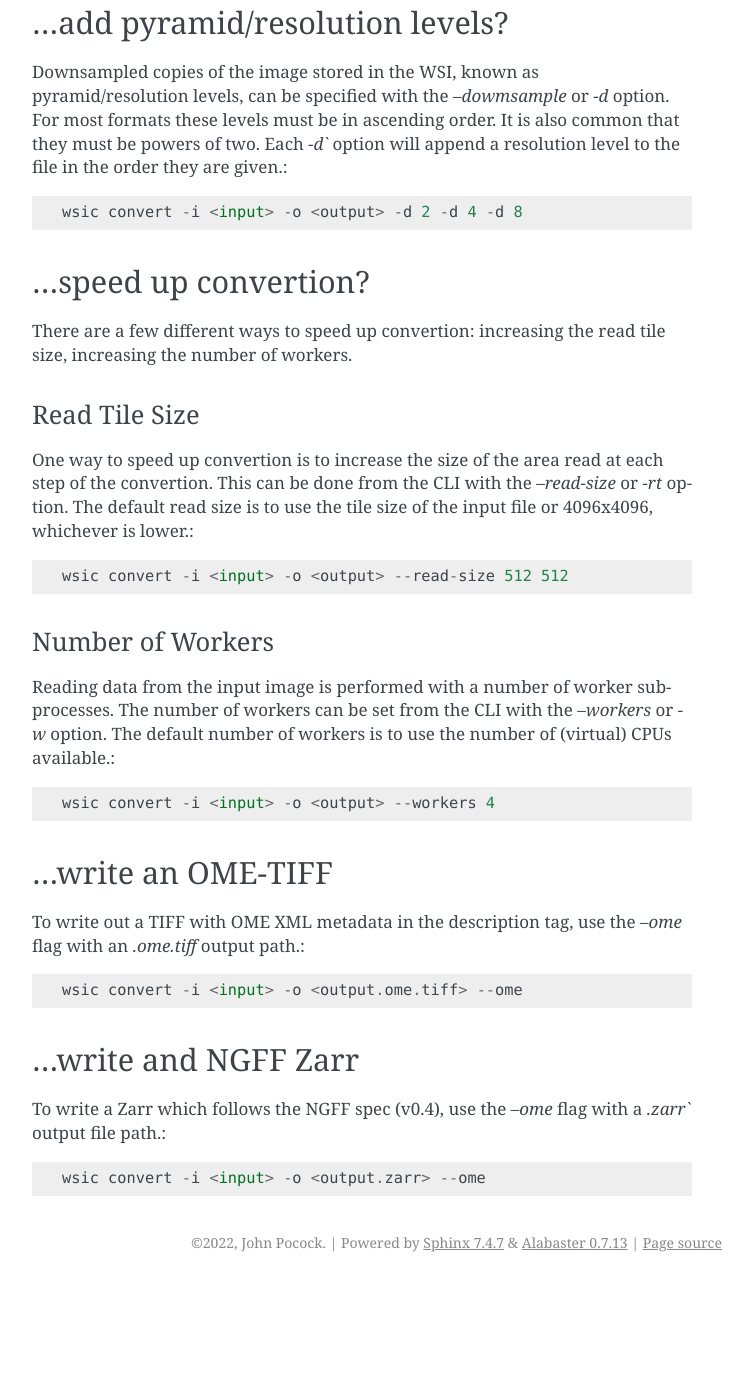
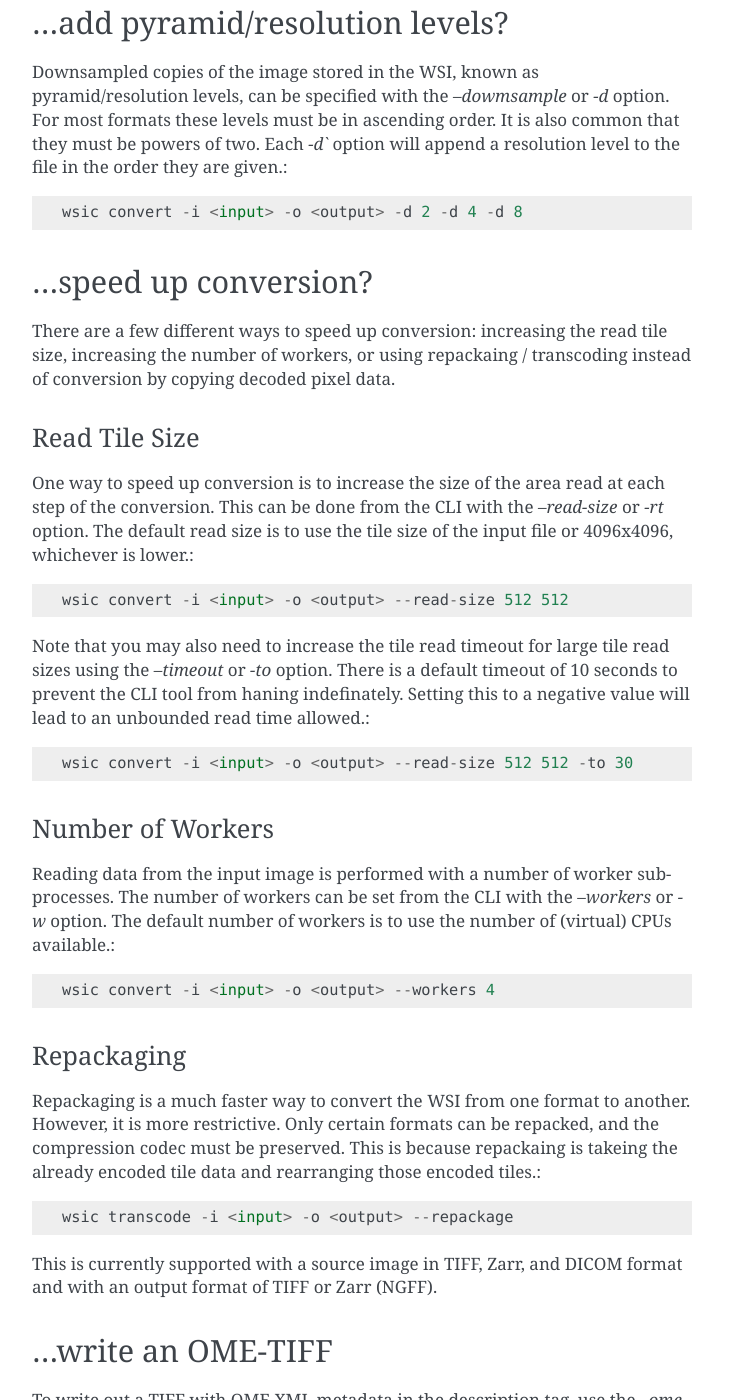
Before and after one commit to John-P/wsic, a Sphinx documentation site: the page built from docs/how_do_i.rst, in a window 1280 px wide and 1400 px high, scrolled down 1750 px. Shown: the whole window, without its empty margins (388-1141 px from the left). Built offline with Sphinx 7.4.7, drawn with Linux system fonts in a browser that asks for light colours; before the commit the page ends 3032 px from its top, so only the background shows below that; some of the changed text lies outside the part shown.

Commit message:
:memo: Update "How Do I?"

```diff
--- a/docs/how_do_i.rst
+++ b/docs/how_do_i.rst
@@ -95,21 +95,32 @@ given.::
     wsic convert -i <input> -o <output> -d 2 -d 4 -d 8
 
 
-...speed up convertion?
+...speed up conversion?
 -----------------------
 
-There are a few different ways to speed up convertion: increasing the read tile size, increasing the number of workers.
+There are a few different ways to speed up conversion: increasing the
+read tile size, increasing the number of workers, or using repackaing /
+transcoding instead of conversion by copying decoded pixel data.
 
 
 Read Tile Size
 ^^^^^^^^^^^^^^
 
-One way to speed up convertion is to increase the size of the area read
-at each step of the convertion. This can be done from the CLI with the
+One way to speed up conversion is to increase the size of the area read
+at each step of the conversion. This can be done from the CLI with the
 `--read-size` or `-rt` option. The default read size is to use the tile
 size of the input file or 4096x4096, whichever is lower.::
 
     wsic convert -i <input> -o <output> --read-size 512 512
+
+
+Note that you may also need to increase the tile read timeout for large
+tile read sizes using the `--timeout` or `-to` option. There is a
+default timeout of 10 seconds to prevent the CLI tool from haning
+indefinately. Setting this to a negative value will lead to an unbounded
+read time allowed.::
+
+    wsic convert -i <input> -o <output> --read-size 512 512 -to 30
 
 
 Number of Workers
@@ -123,6 +134,21 @@ number of (virtual) CPUs available.::
     wsic convert -i <input> -o <output> --workers 4
 
 
+Repackaging
+^^^^^^^^^^^^
+
+Repackaging is a much faster way to convert the WSI from one format to
+another. However, it is more restrictive. Only certain formats can be
+repacked, and the compression codec must be preserved. This is because
+repackaing is takeing the already encoded tile data and rearranging
+those encoded tiles.::
+
+    wsic transcode -i <input> -o <output> --repackage
+
+This is currently supported with a source image in TIFF, Zarr, and DICOM
+format and with an output format of TIFF or Zarr (NGFF).
+
+
 ...write an OME-TIFF
 --------------------
 
@@ -132,8 +158,8 @@ the `--ome` flag with an `.ome.tiff` output path.::
     wsic convert -i <input> -o <output.ome.tiff> --ome
 
 
-...write and NGFF Zarr
-----------------------
+...write an NGFF Zarr
+---------------------
 
 To write a Zarr which follows the NGFF spec (v0.4), use the `--ome` flag
 with a `.zarr`` output file path.::
```
Also changed, not shown: other parts of docs/how_do_i.rst (+1 -1 lines).
